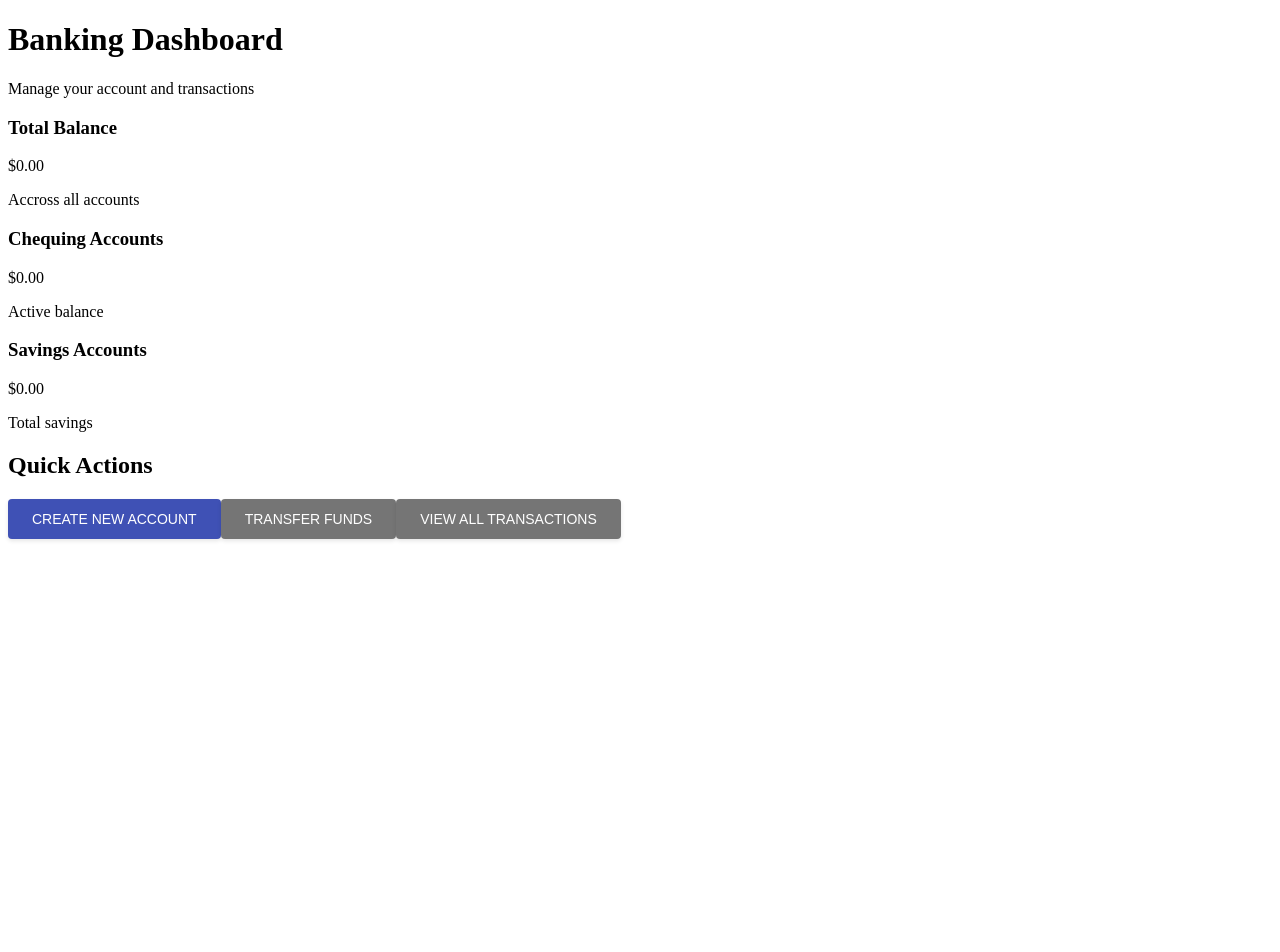
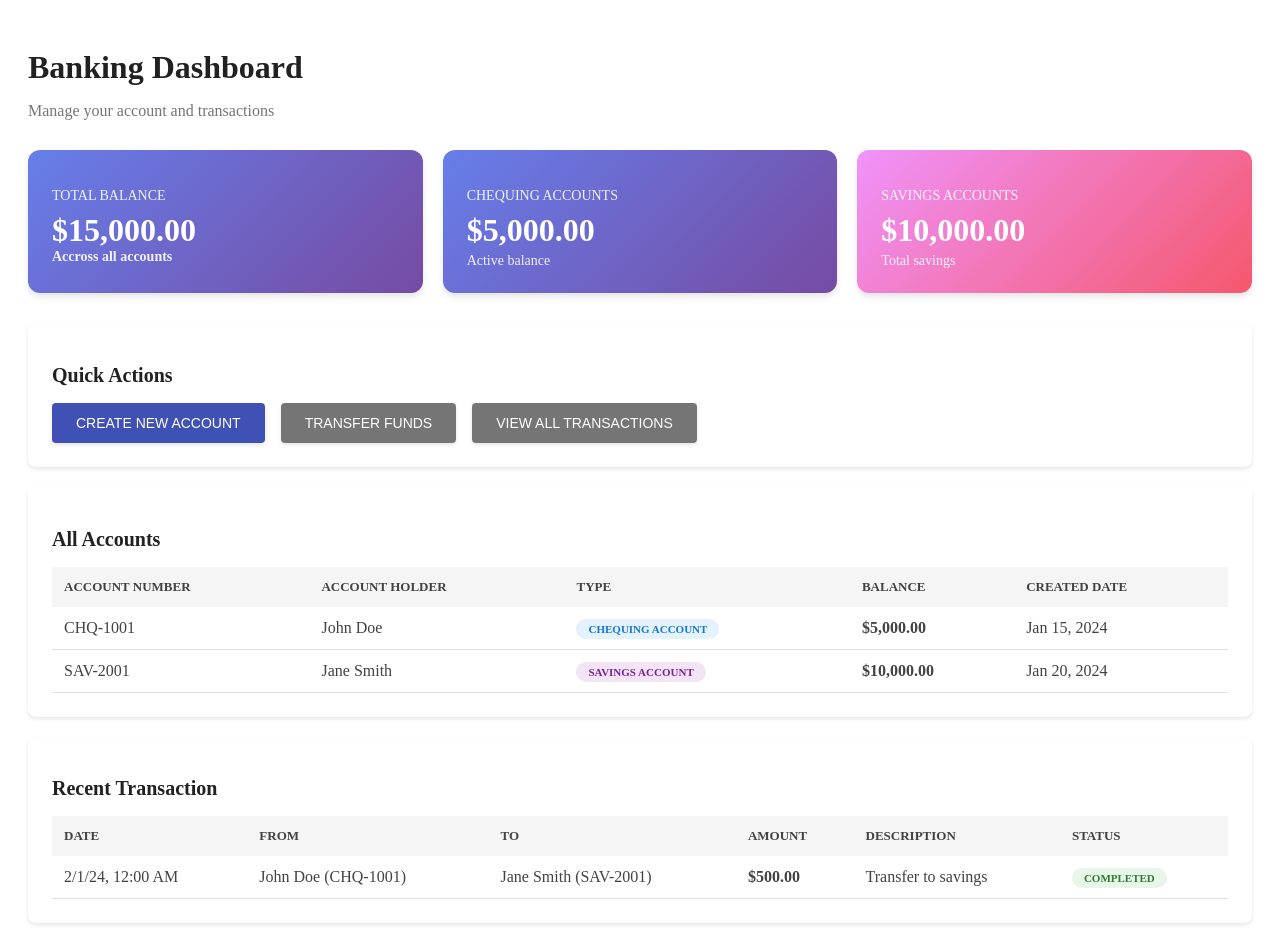
Before and after one commit to BalwantSandhu/SmartBank, an Angular app: page /dashboard in a window 1280 px wide. Shown: the top 952 px of the page. Before the commit the page ends 800 px from the top, so only its background shows below. Built offline with nearby package versions, Linux system fonts and the light colour scheme.

Commit message:
bsic dashboard done

```diff
--- a/src/app/pages/dashboard/dashboard.component.html
+++ b/src/app/pages/dashboard/dashboard.component.html
@@ -51,4 +51,87 @@
         </div>
     </div>
 
+    <!-- All Accounts -->
+    <div class="card">
+        <h2>All Accounts</h2>
+        <div class="table-container" *ngIf="(accounts$ | async) as accounts">
+            <table *ngIf="accounts.length > 0; else noAccounts">
+                <thead>
+                    <tr>
+                        <th>Account Number</th>
+                        <th>Account Holder</th>
+                        <th>Type</th>
+                        <th>Balance</th>
+                        <th>Created Date</th>
+                    </tr>
+                </thead>
+                <tbody>
+                    <tr *ngFor="let account of accounts">
+                        <td>{{ account.accountNumber }}</td>
+                        <td>{{ account.accountHolderName }}</td>
+                        <td>
+                            <span class="account-type-badge"
+                                [class.chequing]="account.accountType === 'CHEQUING'"
+                                [class.savings]="account.accountType === 'SAVINGS'">
+                                {{ account.accountType | accountType }}
+                            </span>
+                        </td>
+                        <td class="balance">{{ account.balance | customCurrency }}</td>
+                        <td>{{ account.createdDate | date: 'MMM d, y' }}</td>
+                    </tr>
+                </tbody>
+            </table>
+
+            <ng-template #noAccounts>
+                <div class="empty-state">
+                    <p>No accounts found. Create your first account to get started!</p>
+                    <app-custom-button
+                        label="Create Account"
+                        buttonStyle="primary"
+                        (btnClick)="navigateToCreateAccount()">
+                    </app-custom-button>
+                </div>
+            </ng-template>
+        </div>
+    </div>
+
+    <!-- Recent Transactions -->
+     <div class="card">
+        <h2>Recent Transaction</h2>
+        <div class="table-container" *ngIf="recentTransactions.length > 0; else noTransactions">
+            <table>
+                <thead>
+                    <tr>
+                        <th>Date</th>
+                        <th>From</th>
+                        <th>To</th>
+                        <th>Amount</th>
+                        <th>Description</th>
+                        <th>Status</th>
+                    </tr>
+                </thead>
+                <tbody>
+                    <tr *ngFor="let transaction of recentTransactions">
+                        <td>{{ transaction.transactionDate | date: 'short' }}</td>
+                        <td>{{ getAccountName(transaction.fromAccountId) }}</td>
+                        <td>{{ getAccountName(transaction.toAccountId) }}</td>
+                        <td class="amount">{{ transaction.amount | customCurrency}}</td>
+                        <td>{{ transaction.description }}</td>
+                        <td>
+                            <span class="status-badge status-success">
+                                {{ transaction.status }}
+                            </span>
+                        </td>
+                    </tr>
+                </tbody>
+            </table>
+        </div>
+
+        <ng-template #noTransactions>
+            <div class="empty-state">
+                <p>No Recent transactions</p>
+            </div>
+        </ng-template>
+
+     </div>
 </div>
--- a/src/app/pages/dashboard/dashboard.component.scss
+++ b/src/app/pages/dashboard/dashboard.component.scss
@@ -0,0 +1,188 @@
+.dashboard-container {
+  padding: 20px;
+  max-width: 1400px;
+  margin: 0 auto;
+}
+
+.dashboard-header {
+  margin-bottom: 30px;
+
+  h1 {
+    font-size: 32px;
+    font-weight: 700;
+    color: #212121;
+    margin-bottom: 8px;
+  }
+
+  .subtitle {
+    color: #757575;
+    font-size: 16px;
+  }
+}
+
+.dashboard-grid {
+  display: grid;
+  grid-template-columns: repeat(auto-fit, minmax(300px, 1fr));
+  gap: 20px;
+  margin-bottom: 30px;
+}
+
+.stat-card {
+  background: linear-gradient(135deg, #667eea 0%, #764ba2 100%);
+  color: white;
+  padding: 24px;
+  border-radius: 12px;
+  box-shadow: 0 4px 6px rgba(0, 0, 0, 0.1);
+
+  h3 {
+    font-size: 14px;
+    font-weight: 400;
+    opacity: 0.9;
+    margin-bottom: 8px;
+    text-transform: uppercase;
+  }
+
+  .value {
+    font-size: 32px;
+    font-weight: 700;
+    margin-bottom: 4px;
+  }
+
+  .stat-label {
+    font-size: 14px;
+    opacity: 0.9;
+    margin: 0;
+  }
+
+  &.chequing {
+    background: linear-gradient(135deg, #667eea 0%, #764ba2 100%);
+  }
+
+  &.savings {
+    background: linear-gradient(135deg, #f093fb 0%, #f5576c 100%);
+  }
+}
+
+.card {
+  background: white;
+  border-radius: 8px;
+  box-shadow: 0 2px 4px rgba(0, 0, 0, 0.1);
+  padding: 24px;
+  margin-bottom: 20px;
+
+  h2 {
+    font-size: 20px;
+    font-weight: 600;
+    color: #212121;
+    margin-bottom: 16px;
+  }
+}
+
+.action-buttons {
+  display: flex;
+  gap: 16px;
+  flex-wrap: wrap;
+}
+
+.table-container {
+  overflow-x: auto;
+
+  table {
+    width: 100%;
+    border-collapse: collapse;
+
+    thead {
+      background-color: #f5f5f5;
+
+      th {
+        padding: 12px;
+        text-align: left;
+        font-weight: 600;
+        color: #424242;
+        font-size: 13px;
+        text-transform: uppercase;
+      }
+    }
+
+    tbody {
+      tr {
+        border-bottom: 1px solid #e0e0e0;
+
+        &:hover {
+          background-color: #fafafa;
+        }
+
+        td {
+          padding: 12px;
+          color: #424242;
+        }
+      }
+    }
+  }
+}
+
+.account-type-badge {
+  padding: 4px 12px;
+  border-radius: 12px;
+  font-size: 11px;
+  font-weight: 600;
+  text-transform: uppercase;
+
+  &.chequing {
+    background-color: #e3f2fd;
+    color: #1976d2;
+  }
+
+  &.savings {
+    background-color: #f3e5f5;
+    color: #7b1fa2;
+  }
+}
+
+.balance {
+  font-weight: 600;
+  color: #2e7d32;
+  font-size: 16px;
+}
+
+.amount {
+  font-weight: 600;
+  color: #1976d2;
+}
+
+.status-badge {
+  padding: 4px 12px;
+  border-radius: 12px;
+  font-size: 11px;
+  font-weight: 600;
+  text-transform: uppercase;
+
+  &.status-success {
+    background-color: #e8f5e9;
+    color: #2e7d32;
+  }
+}
+
+.empty-state {
+  text-align: center;
+  padding: 40px 20px;
+  color: #757575;
+
+  p {
+    margin-bottom: 16px;
+  }
+}
+
+@media (max-width: 768px) {
+  .dashboard-grid {
+    grid-template-columns: 1fr;
+  }
+
+  .action-buttons {
+    flex-direction: column;
+
+    app-custom-button {
+      width: 100%;
+    }
+  }
+}
--- a/src/app/pages/dashboard/dashboard.component.ts
+++ b/src/app/pages/dashboard/dashboard.component.ts
@@ -1,8 +1,9 @@
 import { Component } from '@angular/core';
-import { Account, Transaction } from '../../core/models/account.model';
+import { Account, AccountType, Transaction } from '../../core/models/account.model';
 import { Observable } from 'rxjs';
 import { AccountService } from '../../core/services/account.service';
 import { Router } from '@angular/router';
+import { NgIf } from '@angular/common';
 
 @Component({
   selector: 'app-dashboard',
@@ -14,7 +15,7 @@ export class DashboardComponent {
   totalBalance: number = 0;
   chequingBalance: number = 0;
   savingsBalance: number = 0
-  recentTransaction: Transaction[] = [];
+  recentTransactions: Transaction[] = [];
 
   accounts$!: Observable<Account[]>;
   transaction$!: Observable<Transaction[]>;
@@ -25,7 +26,30 @@ export class DashboardComponent {
     this.loadDashboardData();
   }
 
-  private loadDashboardData(): void{}
+  private loadDashboardData(): void{
+    this.accounts$ = this.accountService.getAccounts();
+    this.accounts$.subscribe((accounts) => {
+      this.calculateBalances(accounts);
+    });
+
+    this.transaction$ = this.accountService.getTransactions();
+    this.transaction$.subscribe((transaction) => {
+      this.recentTransactions = transaction.slice(0, 5);
+    });
+  }
+
+  private calculateBalances(accounts: Account[]): void{
+    this.totalBalance = this.accountService.getTotalBalance();
+
+    this.chequingBalance = this.accountService
+      .getAccountsByType(AccountType.CHEQUING)
+      .reduce((sum, acc) => sum + acc.balance, 0);
+
+    this.savingsBalance = this.accountService
+      .getAccountsByType(AccountType.SAVINGS)
+      .reduce((sum, acc) => sum + acc.balance, 0);
+
+  }
 
   navigateToCreateAccount(): void{
     this.router.navigate(['/accounts/create']);
@@ -38,4 +62,9 @@ export class DashboardComponent {
   navigateToHistory(): void{
     this.router.navigate(['/transactions/history']);
   }
+
+  getAccountName(accountId: string): string{
+    const account = this.accountService.getAccountById(accountId);
+    return account ? `${account.accountHolderName} (${account.accountNumber})` : 'Unknown';
+  }
 }
```
